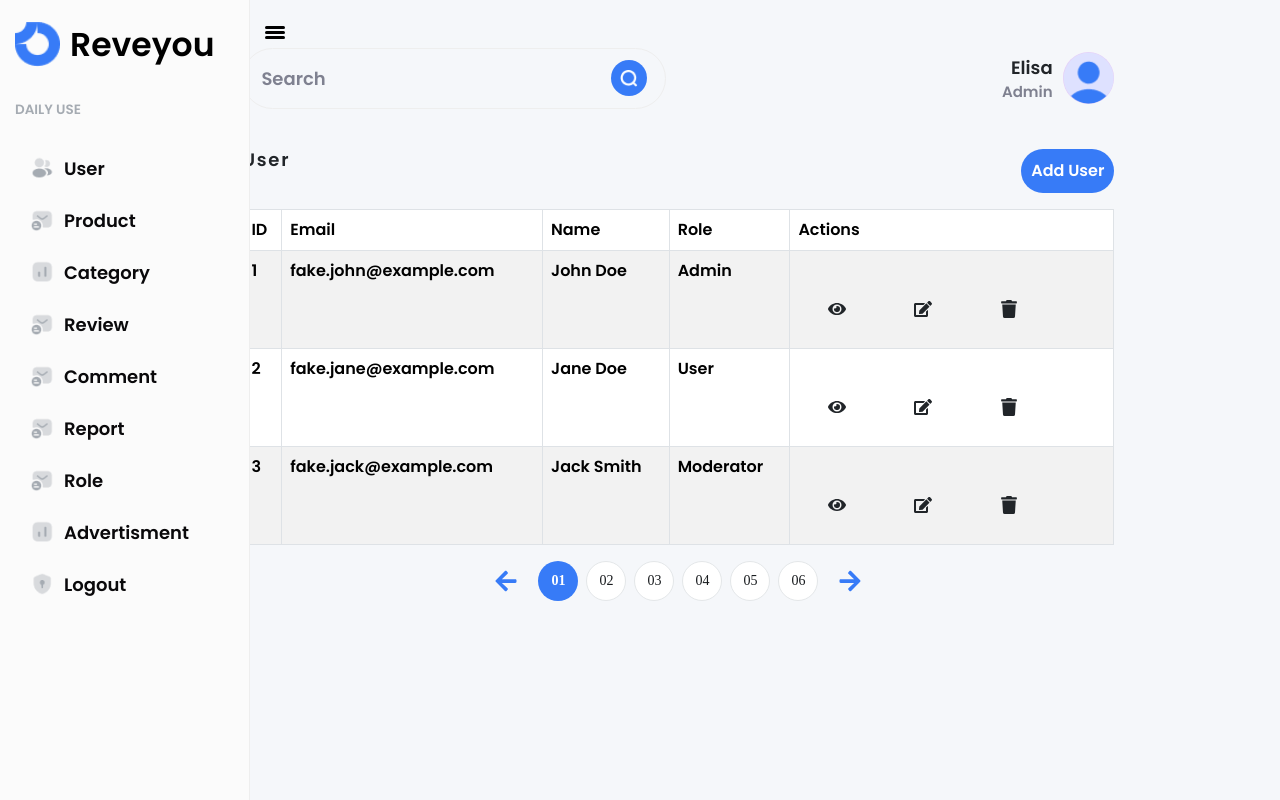
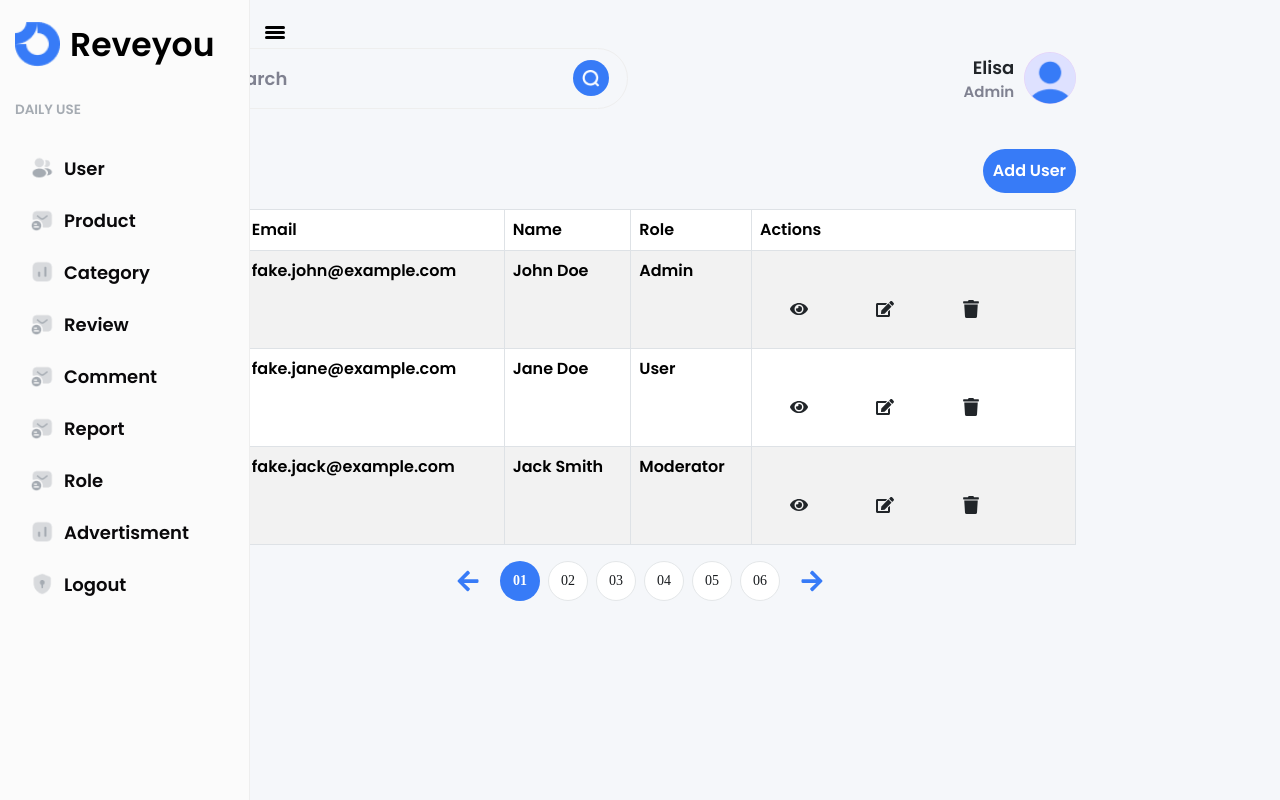
Before and after one commit to saraabdelrhman/wallet-market-master, a React (Create React App) app: page /admin/user in a window 1280 px wide. Built offline with nearby package versions, Linux system fonts and the light colour scheme; no server answers.

Commit message:
Update User.js

```diff
--- a/src/admin/User.js
+++ b/src/admin/User.js
@@ -57,7 +57,7 @@ const Users = () => {
   };
 
   return (
-    <Container fluid className="d-flex flex-column  mt-5" style={{width: '70%',marginLeft:'18%'}}>
+    <Container fluid className="d-flex flex-column  mt-5" style={{width: '70%',marginLeft:'15%'}}>
       <Row className="mb-4 align-items-center">
         <Col md={6}>
         <div style={{width: '100%', height: '100%', paddingLeft: 18, paddingRight: 18, paddingTop: 11.25, paddingBottom: 11.25, borderRadius: 56.25, border: '1.12px #EEEEEE solid', justifyContent: 'space-between', alignItems: 'center', display: 'inline-flex'}}>
```
